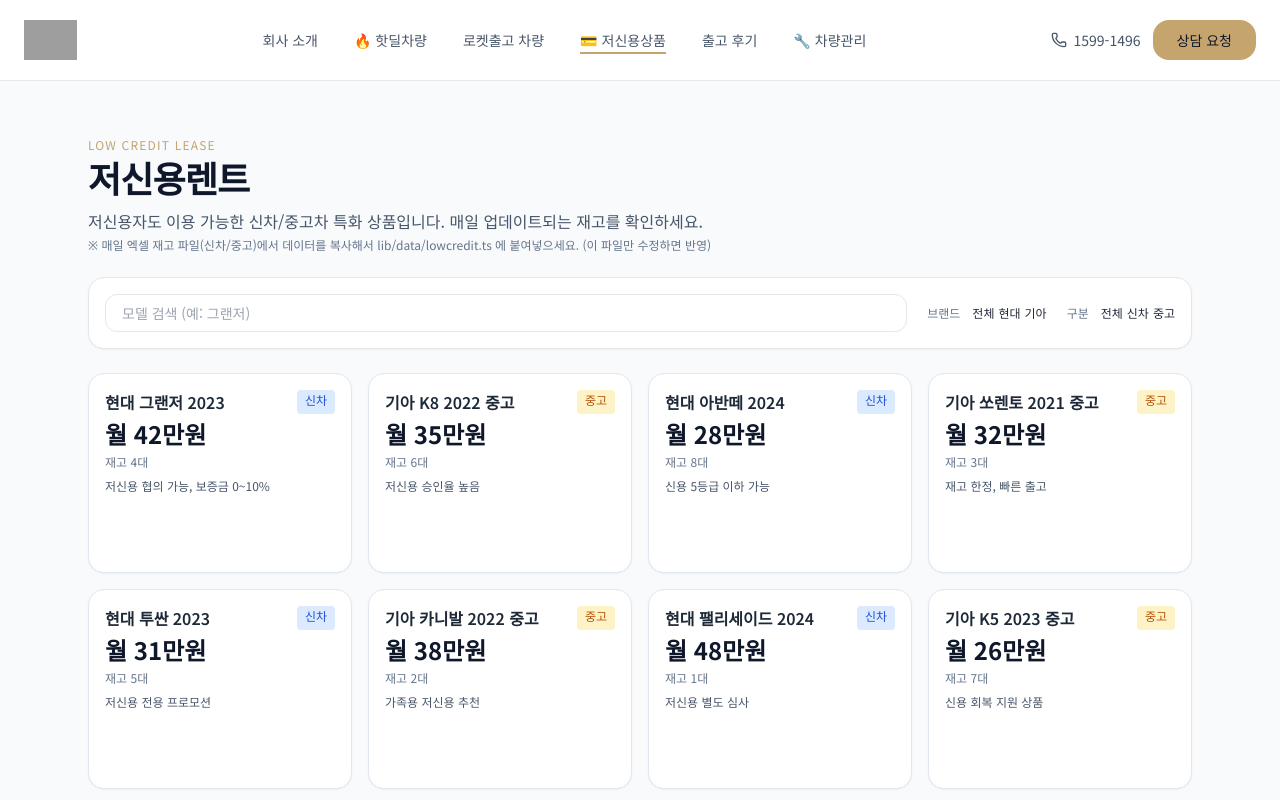
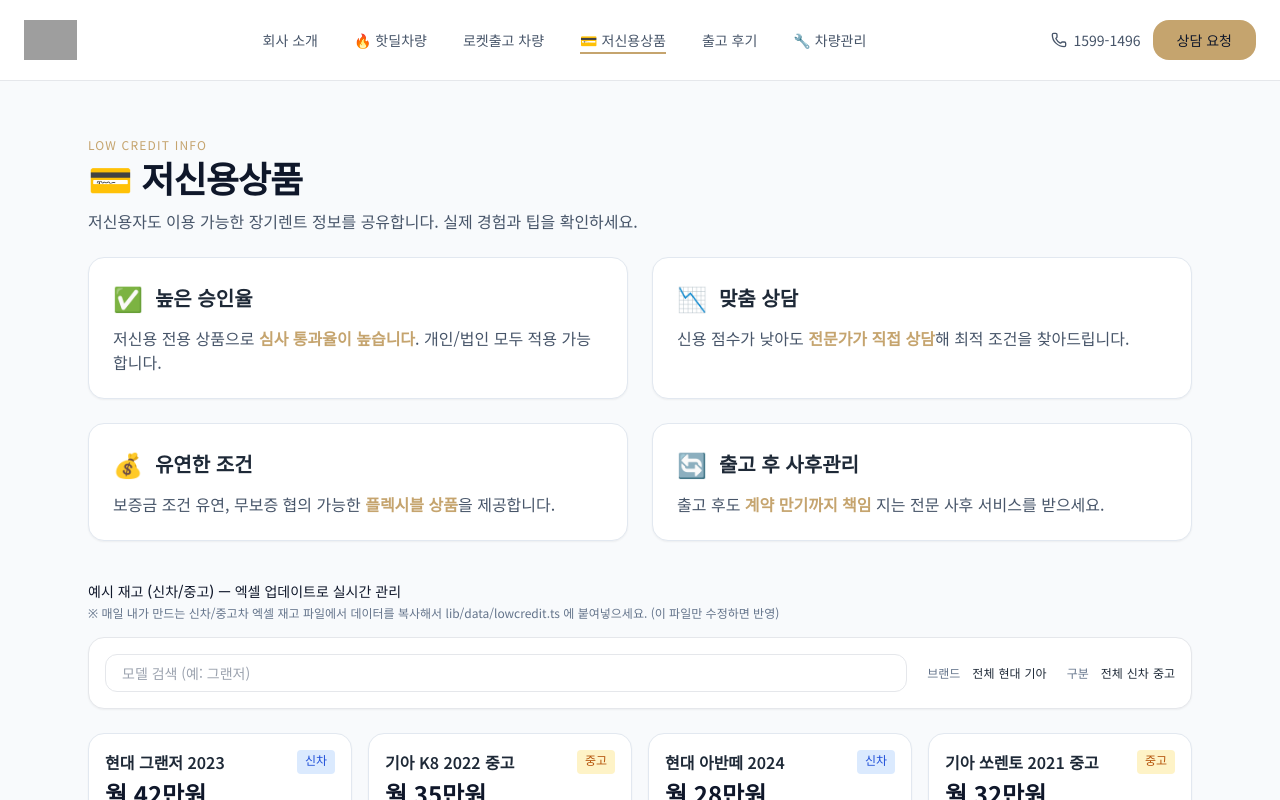
Before and after one commit to sanbada2026/oasis-my-car, a Next.js app: page /lowcredit in a window 1280 px wide. Shown: the top 800 px of the page. Built offline with nearby package versions, Linux system fonts and the light colour scheme; grey boxes are pictures that could not be loaded.

Commit message:
Rewrite lowcredit page as 4. 💳 저신용상품 info-sharing page for 저신용장기렌트: add 4 info cards, update title, keep useful stock grid as example + excel note. Match preview structure.

```diff
--- a/app/lowcredit/page.tsx
+++ b/app/lowcredit/page.tsx
@@ -20,16 +20,53 @@ export default function LowCreditPage() {
   return (
     <div className="max-w-6xl mx-auto px-6 py-14">
       <div className="mb-6">
-        <div className="text-[#C5A46E] text-xs tracking-widest">LOW CREDIT LEASE</div>
-        <h1 className="section-title mt-1">저신용렌트</h1>
+        <div className="text-[#C5A46E] text-xs tracking-widest">LOW CREDIT INFO</div>
+        <h1 className="section-title mt-1">💳 저신용상품</h1>
         <p className="mt-3 text-slate-600">
-          저신용자도 이용 가능한 신차/중고차 특화 상품입니다. 매일 업데이트되는 재고를 확인하세요.
-        </p>
-        <p className="text-xs text-slate-500 mt-1">
-          ※ 매일 엑셀 재고 파일(신차/중고)에서 데이터를 복사해서 lib/data/lowcredit.ts 에 붙여넣으세요. (이 파일만 수정하면 반영)
+          저신용자도 이용 가능한 장기렌트 정보를 공유합니다. 실제 경험과 팁을 확인하세요.
         </p>
       </div>
 
+      {/* Info sharing cards - 저신용장기렌트 정보 중심 */}
+      <div className="grid md:grid-cols-2 gap-6 mb-10">
+        <div className="card p-6">
+          <div className="flex items-center gap-3 mb-3">
+            <span className="text-2xl">✅</span>
+            <h3 className="font-semibold text-xl">높은 승인율</h3>
+          </div>
+          <p className="text-slate-600">저신용 전용 상품으로 <strong className="text-[#C5A46E]">심사 통과율이 높습니다</strong>. 개인/법인 모두 적용 가능합니다.</p>
+        </div>
+        <div className="card p-6">
+          <div className="flex items-center gap-3 mb-3">
+            <span className="text-2xl">📉</span>
+            <h3 className="font-semibold text-xl">맞춤 상담</h3>
+          </div>
+          <p className="text-slate-600">신용 점수가 낮아도 <strong className="text-[#C5A46E]">전문가가 직접 상담</strong>해 최적 조건을 찾아드립니다.</p>
+        </div>
+        <div className="card p-6">
+          <div className="flex items-center gap-3 mb-3">
+            <span className="text-2xl">💰</span>
+            <h3 className="font-semibold text-xl">유연한 조건</h3>
+          </div>
+          <p className="text-slate-600">보증금 조건 유연, 무보증 협의 가능한 <strong className="text-[#C5A46E]">플렉시블 상품</strong>을 제공합니다.</p>
+        </div>
+        <div className="card p-6">
+          <div className="flex items-center gap-3 mb-3">
+            <span className="text-2xl">🔄</span>
+            <h3 className="font-semibold text-xl">출고 후 사후관리</h3>
+          </div>
+          <p className="text-slate-600">출고 후도 <strong className="text-[#C5A46E]">계약 만기까지 책임</strong> 지는 전문 사후 서비스를 받으세요.</p>
+        </div>
+      </div>
+
+      <div className="mb-4">
+        <div className="text-sm font-medium text-[#0F172A]">예시 재고 (신차/중고) — 엑셀 업데이트로 실시간 관리</div>
+        <p className="text-xs text-slate-500 mt-1">
+          ※ 매일 내가 만드는 신차/중고차 엑셀 재고 파일에서 데이터를 복사해서 lib/data/lowcredit.ts 에 붙여넣으세요. (이 파일만 수정하면 반영)
+        </p>
+      </div>
+
+      {/* Filter bar */}
       <div className="bg-white border rounded-2xl p-4 mb-6 shadow-sm">
         <div className="flex flex-col md:flex-row gap-3">
           <input
@@ -89,8 +126,12 @@ export default function LowCreditPage() {
         ))}
       </div>
 
+      <div className="mt-8 text-center">
+        <ConsultationCTA variant="primary" />
+      </div>
+
       <div className="mt-6 text-xs text-slate-500">
-        재고는 실시간 변동됩니다. 정확한 조건은 상담 후 확인하세요.
+        재고는 실시간 변동됩니다. 정확한 조건은 상담 후 확인하세요. 저신용 전용 상담 환영합니다.
       </div>
     </div>
   );
```
